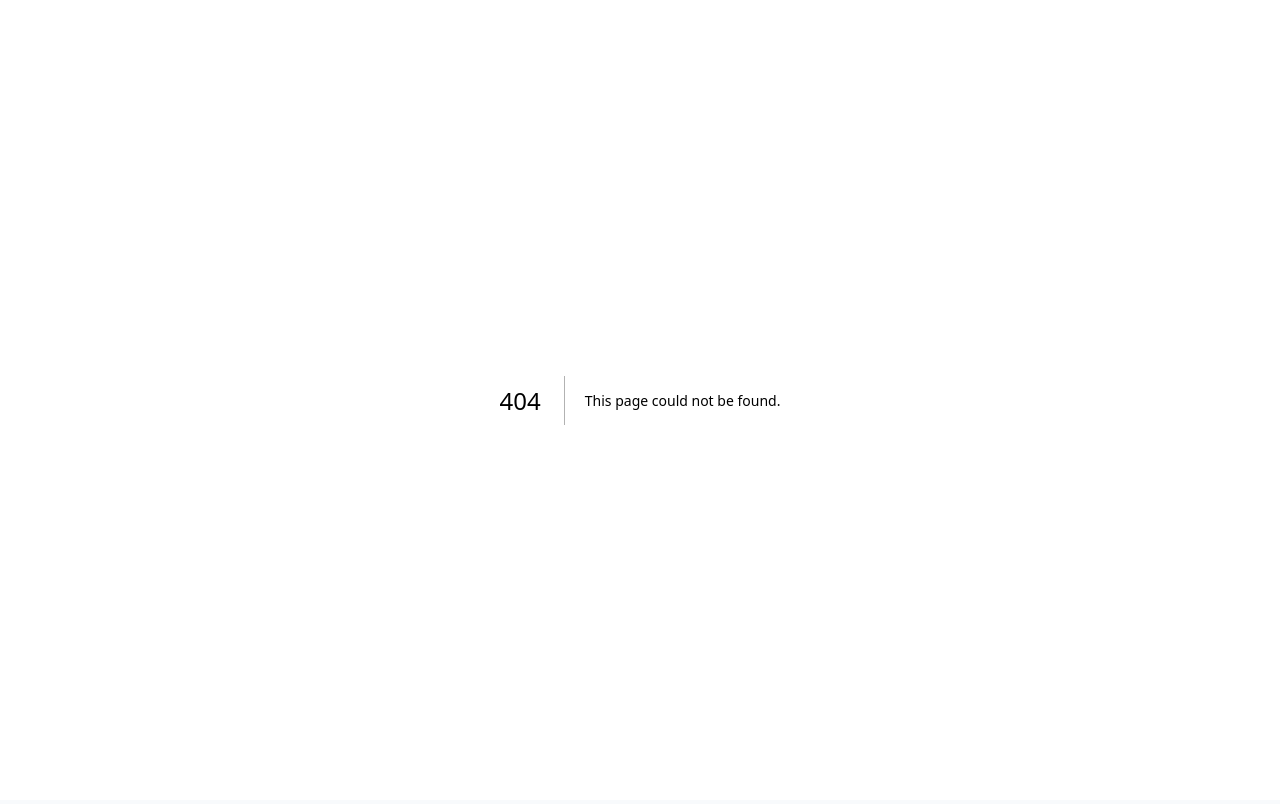
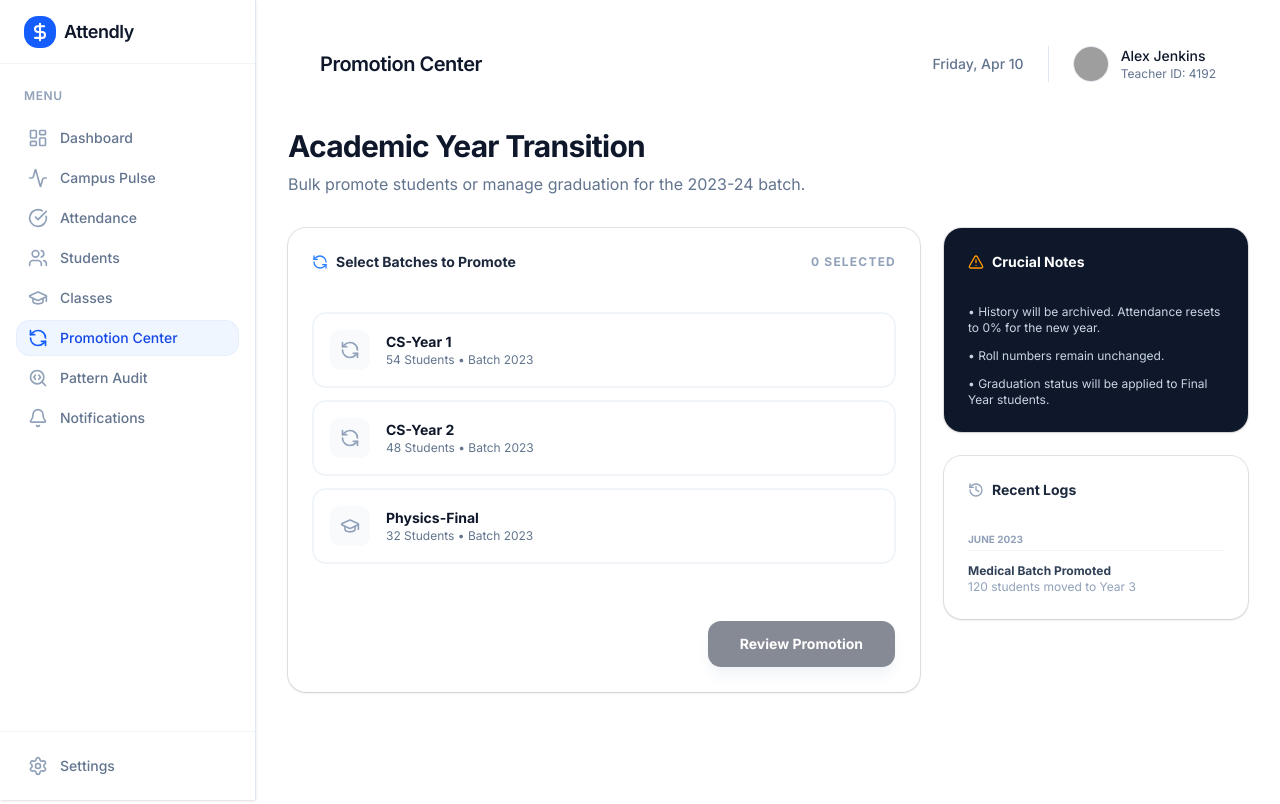
Before and after one commit to Sathvik-Nagesh/attendly, a Next.js app: page /promotion in a window 1280 px wide. Before the commit this address had no page. Built offline with nearby package versions, Linux system fonts and the light colour scheme; grey boxes are pictures that could not be loaded.

Commit message:
feat: implement student attendance tracking and academic year promotion pages with sidebar layout

```diff
--- a/src/app/(dashboard)/attendance/page.tsx
+++ b/src/app/(dashboard)/attendance/page.tsx
@@ -67,18 +67,27 @@ export default function AttendancePage() {
 
   const handleSave = async () => {
     setIsSaving(true);
+
+    // Simulate API Call to MSG91
+    console.log("-----------------------------------------");
+    console.log("MSG91 API GATEWAY: Initiating Sync");
+    console.log(`Payload: { type: 'absent_alert', count: ${absentIds.size}, recipients: [${Array.from(absentIds).join(', ')}] }`);
+
     setTimeout(() => {
+      console.log("MSG91 RESPONSE: 200 OK - Message Sent Successfully");
+      console.log("-----------------------------------------");
+
       setIsSaving(false);
       setIsConfirmOpen(false);
       toast.success("Attendance synced successfully!", {
-        description: `${absentIds.size} parents notified via SMS/WhatsApp.`
+        description: `${absentIds.size} parents notified via MSG91 SMS Gateway.`
       });
       setAbsentIds(new Set());
       setOnDutyIds(new Set());
-    }, 1500);
+    }, 2000);
   };
 
-  const presentCount = MOCK_STUDENTS.length - absentIds.size;
+  const presentCount = MOCK_STUDENTS.length - absentIds.size - onDutyIds.size;
   const isAllPresent = absentIds.size === 0;
 
   return (
@@ -155,13 +164,20 @@ export default function AttendancePage() {
                 variant="outline"
                 className="h-10 rounded-xl border-slate-200 bg-white shadow-sm font-semibold gap-2"
                 onClick={() => {
-                  toast.success("CSV generated!", {
-                    description: "Student attendance sheet has been exported."
+                  const csvContent = "data:text/csv;charset=utf-8,Roll Number,Name,Status,Date\nCS-01,Alena Smith,Present,2023-10-10\nCS-02,Brandon Cooper,Absent,2023-10-10";
+                  const encodedUri = encodeURI(csvContent);
+                  const link = document.createElement("a");
+                  link.setAttribute("href", encodedUri);
+                  link.setAttribute("download", `attendance_${format(date, 'yyyy-MM-dd')}_L1.csv`);
+                  document.body.appendChild(link);
+                  link.click();
+                  toast.success("CSV Downloaded!", {
+                    description: "Attendance ledger for today is ready."
                   });
                 }}
               >
                 <Download className="w-4 h-4 text-slate-500" />
-                Export
+                Export CSV
               </Button>
             </div>
 
--- /dev/null
+++ b/src/app/(dashboard)/promotion/page.tsx
@@ -0,0 +1,174 @@
+"use client";
+
+import { useState } from "react";
+import { Header } from "@/components/layout/header";
+import { PageTransition } from "@/components/ui/page-transition";
+import { Card } from "@/components/ui/card";
+import { Button } from "@/components/ui/button";
+import { GraduationCap, ArrowRight, ShieldCheck, AlertTriangle, History, RefreshCcw } from "lucide-react";
+import { toast } from "sonner";
+import { motion, AnimatePresence } from "framer-motion";
+
+const CLASSES = [
+  { id: "1", name: "CS-Year 1", students: 54, year: 2023 },
+  { id: "2", name: "CS-Year 2", students: 48, year: 2023 },
+  { id: "3", name: "Physics-Final", students: 32, year: 2023, isFinal: true },
+];
+
+export default function PromotionPage() {
+  const [selectedClasses, setSelectedClasses] = useState<Set<string>>(new Set());
+  const [isPromoting, setIsPromoting] = useState(false);
+  const [showConfirm, setShowConfirm] = useState(false);
+
+  const toggleClass = (id: string) => {
+    const next = new Set(selectedClasses);
+    if (next.has(id)) next.delete(id);
+    else next.add(id);
+    setSelectedClasses(next);
+  };
+
+  const handlePromote = () => {
+    setIsPromoting(true);
+    setTimeout(() => {
+      setIsPromoting(false);
+      setShowConfirm(false);
+      setSelectedClasses(new Set());
+      toast.success("Batch Promotion Successful!", {
+        description: "Year 2023 records archived. Students moved to Year 2024 classes."
+      });
+    }, 2500);
+  };
+
+  return (
+    <PageTransition>
+      <div className="flex flex-col h-full">
+        <Header title="Promotion Center" />
+
+        <div className="flex-1 py-8 space-y-8 max-w-5xl mx-auto w-full pb-20">
+          <div className="space-y-2">
+            <h2 className="text-3xl font-bold text-slate-900 tracking-tight">Academic Year Transition</h2>
+            <p className="text-slate-500">Bulk promote students or manage graduation for the 2023-24 batch.</p>
+          </div>
+
+          <div className="grid grid-cols-1 md:grid-cols-3 gap-6">
+            <Card className="p-6 md:col-span-2 border-slate-200 shadow-sm rounded-2xl bg-white space-y-6">
+              <div className="flex items-center justify-between">
+                <h3 className="font-bold text-slate-800 flex items-center gap-2">
+                  <RefreshCcw className="w-4 h-4 text-blue-500" />
+                  Select Batches to Promote
+                </h3>
+                <span className="text-xs font-bold text-slate-400 uppercase tracking-widest">{selectedClasses.size} Selected</span>
+              </div>
+
+              <div className="space-y-3">
+                {CLASSES.map((c) => (
+                  <div
+                    key={c.id}
+                    onClick={() => toggleClass(c.id)}
+                    className={`p-4 rounded-xl border-2 transition-all cursor-pointer flex items-center justify-between ${
+                      selectedClasses.has(c.id)
+                        ? 'border-blue-500 bg-blue-50/50'
+                        : 'border-slate-100 hover:border-slate-200'
+                    }`}
+                  >
+                    <div className="flex items-center gap-4">
+                      <div className={`w-10 h-10 rounded-lg flex items-center justify-center ${selectedClasses.has(c.id) ? 'bg-blue-600 text-white' : 'bg-slate-50 text-slate-400'}`}>
+                        {c.isFinal ? <GraduationCap className="w-5 h-5" /> : <RefreshCcw className="w-5 h-5" />}
+                      </div>
+                      <div>
+                        <p className="font-bold text-slate-900">{c.name}</p>
+                        <p className="text-xs text-slate-500">{c.students} Students • Batch {c.year}</p>
+                      </div>
+                    </div>
+                    {selectedClasses.has(c.id) && <ShieldCheck className="w-6 h-6 text-blue-600" />}
+                  </div>
+                ))}
+              </div>
+
+              <div className="pt-4 flex justify-end">
+                <Button
+                    disabled={selectedClasses.size === 0}
+                    onClick={() => setShowConfirm(true)}
+                    className="bg-slate-900 hover:bg-slate-800 text-white rounded-xl px-8 font-bold h-12 shadow-lg shadow-slate-200"
+                >
+                    Review Promotion
+                </Button>
+              </div>
+            </Card>
+
+            <div className="space-y-6">
+               <Card className="p-6 border-slate-200 shadow-sm rounded-2xl bg-slate-900 text-white">
+                  <h4 className="font-bold mb-4 flex items-center gap-2">
+                    <AlertTriangle className="w-4 h-4 text-amber-500" />
+                    Crucial Notes
+                  </h4>
+                  <ul className="text-xs space-y-3 text-slate-300">
+                    <li>• History will be archived. Attendance resets to 0% for the new year.</li>
+                    <li>• Roll numbers remain unchanged.</li>
+                    <li>• Graduation status will be applied to Final Year students.</li>
+                  </ul>
+               </Card>
+
+               <Card className="p-6 border-slate-200 shadow-sm rounded-2xl bg-white">
+                  <h4 className="font-bold text-slate-800 mb-4 flex items-center gap-2">
+                    <History className="w-4 h-4 text-slate-400" />
+                    Recent Logs
+                  </h4>
+                  <div className="space-y-3">
+                    <div className="text-[10px] text-slate-400 font-bold uppercase pb-1 border-b border-slate-100">June 2023</div>
+                    <div className="text-xs">
+                        <p className="font-bold text-slate-700">Medical Batch Promoted</p>
+                        <p className="text-slate-400">120 students moved to Year 3</p>
+                    </div>
+                  </div>
+               </Card>
+            </div>
+          </div>
+        </div>
+
+        <AnimatePresence>
+          {showConfirm && (
+            <div className="fixed inset-0 z-50 flex items-center justify-center p-4 bg-slate-900/40 backdrop-blur-sm">
+                <motion.div
+                    initial={{ opacity: 0, scale: 0.9 }}
+                    animate={{ opacity: 1, scale: 1 }}
+                    exit={{ opacity: 0, scale: 0.9 }}
+                    className="w-full max-w-md bg-white rounded-3xl overflow-hidden shadow-2xl"
+                >
+                    <div className="p-8 text-center space-y-6">
+                        <div className="w-20 h-20 bg-blue-50 text-blue-600 rounded-2xl flex items-center justify-center mx-auto ring-8 ring-blue-50/50">
+                            {isPromoting ? <RefreshCcw className="w-10 h-10 animate-spin" /> : <GraduationCap className="w-10 h-10" />}
+                        </div>
+                        <div className="space-y-2">
+                            <h3 className="text-2xl font-bold text-slate-900">Final Confirmation</h3>
+                            <p className="text-slate-500 text-sm">
+                                You are about to promote <strong>{selectedClasses.size} batches</strong>. This will finalize current academic records.
+                            </p>
+                        </div>
+
+                        <div className="p-4 rounded-2xl bg-amber-50 border border-amber-100 flex items-start gap-3 text-left">
+                           <AlertTriangle className="w-5 h-5 text-amber-600 shrink-0 mt-0.5" />
+                           <p className="text-xs text-amber-700 font-medium leading-relaxed">
+                             This action is irreversible. All current attendance percentages will be cleared for selected students.
+                           </p>
+                        </div>
+
+                        <div className="flex flex-col gap-3">
+                            <Button
+                                onClick={handlePromote}
+                                disabled={isPromoting}
+                                className="h-14 bg-slate-900 hover:bg-slate-800 text-white font-bold rounded-2xl"
+                            >
+                                {isPromoting ? "Promoting..." : "Confirm & Execute"}
+                            </Button>
+                            <Button variant="ghost" className="h-10 text-slate-400" onClick={() => setShowConfirm(false)}>Cancel</Button>
+                        </div>
+                    </div>
+                </motion.div>
+            </div>
+          )}
+        </AnimatePresence>
+      </div>
+    </PageTransition>
+  );
+}
--- a/src/components/layout/sidebar.tsx
+++ b/src/components/layout/sidebar.tsx
@@ -12,6 +12,7 @@ import {
   Settings,
   SearchCode,
   Activity,
+  RefreshCcw,
 } from "lucide-react";
 import { motion } from "framer-motion";
 
@@ -21,6 +22,7 @@ const sidebarLinks = [
   { name: "Attendance", href: "/attendance", icon: CheckCircle },
   { name: "Students", href: "/students", icon: Users },
   { name: "Classes", href: "/classes", icon: GraduationCap },
+  { name: "Promotion Center", href: "/promotion", icon: RefreshCcw },
   { name: "Pattern Audit", href: "/audit", icon: SearchCode },
   { name: "Notifications", href: "/notifications", icon: Bell },
 ];
```
